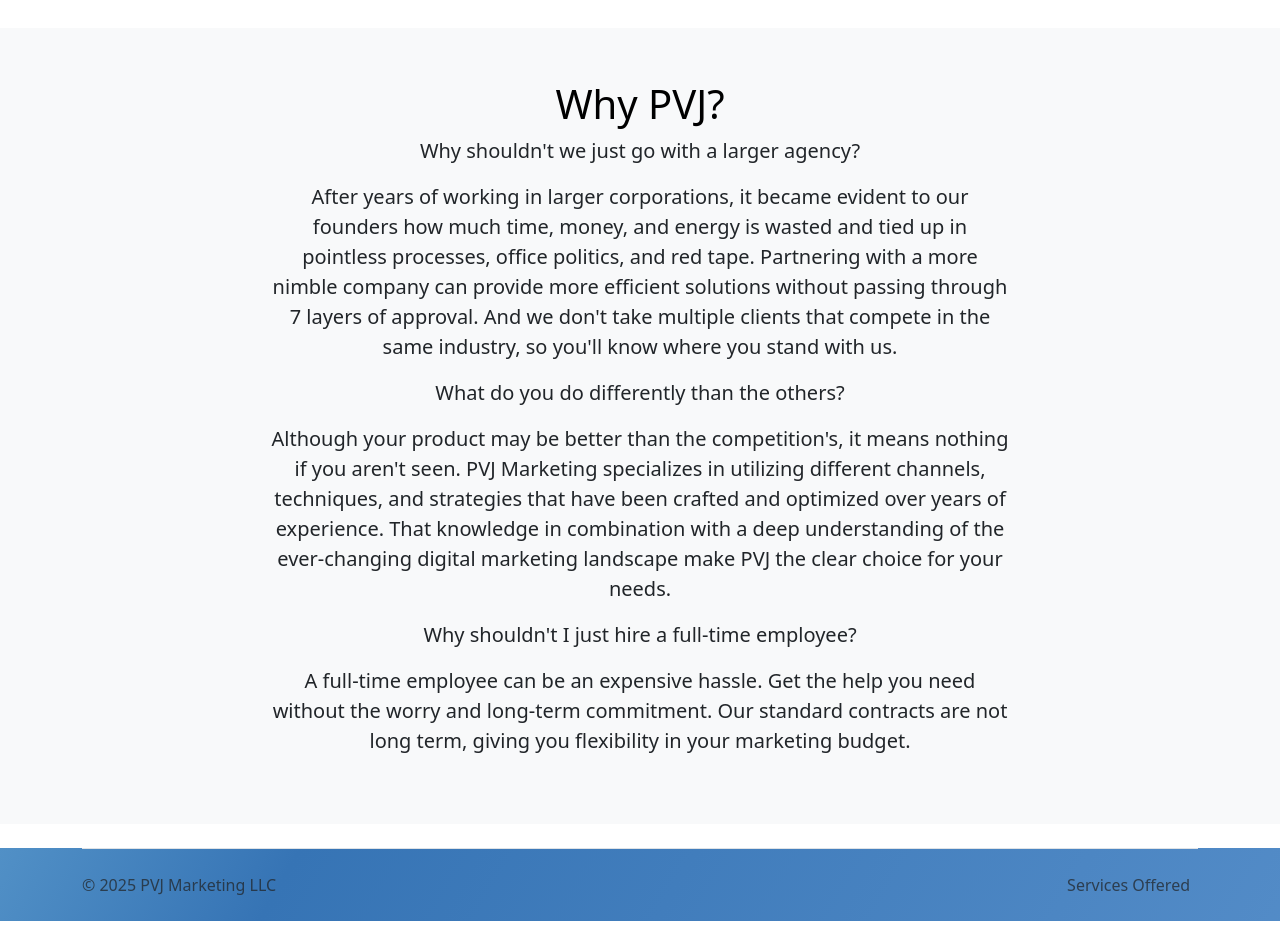
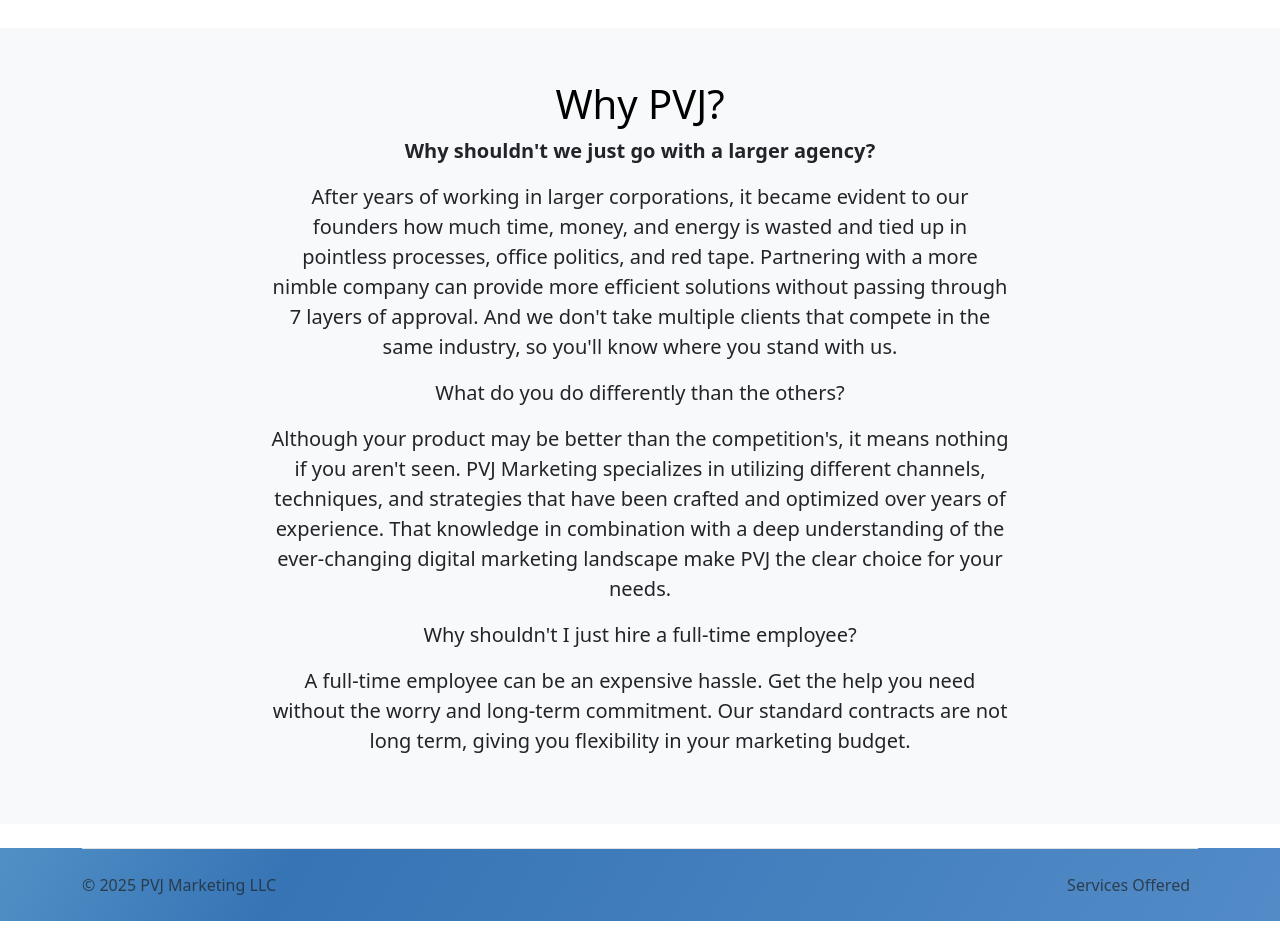
Before and after one commit to PVJMarketing/PVJMarketing.github.io, a plain HTML site: page index.html in a window 1280 px wide. Shown: the part 1560-2494 px from the top of the page. Drawn offline with nearby package versions, Linux system fonts and the light colour scheme.

Commit message:
Created bold intro sentence for the Why PVJ? section

```diff
--- a/index.html
+++ b/index.html
@@ -127,7 +127,7 @@
           <div class="container py-5">
             <h1 class="text-body-emphasis">Why PVJ?</h1>
             <p class="col-lg-8 mx-auto lead">
-                <strong>Why shouldn't we just go with a larger agency?</strong>
+                <strong class="fw-bold">Why shouldn't we just go with a larger agency?</strong>
             </p>
             <p class="col-lg-8 mx-auto lead">
                 After years of working in larger corporations, it became evident to our founders how much time, money, and energy is wasted and tied up in pointless processes, office politics, and red tape. Partnering with a more nimble company can provide more efficient solutions without passing through 7 layers of approval. And we don't take multiple clients that compete in the same industry, so you'll know where you stand with us.
```
